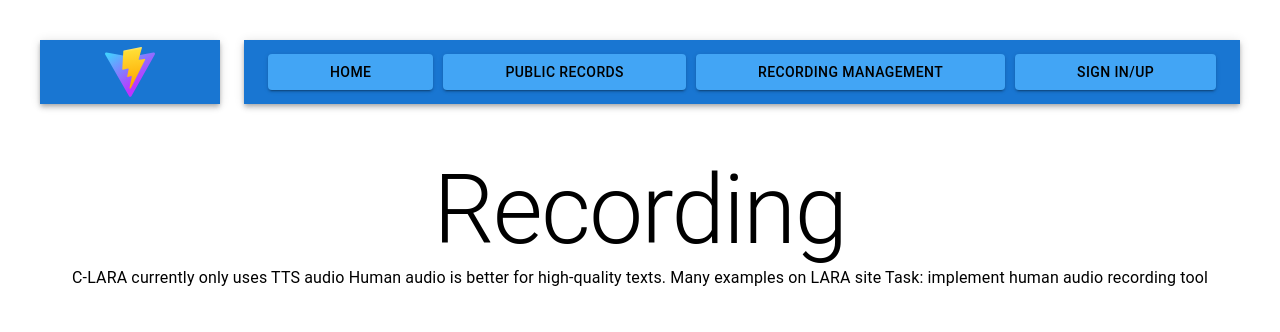
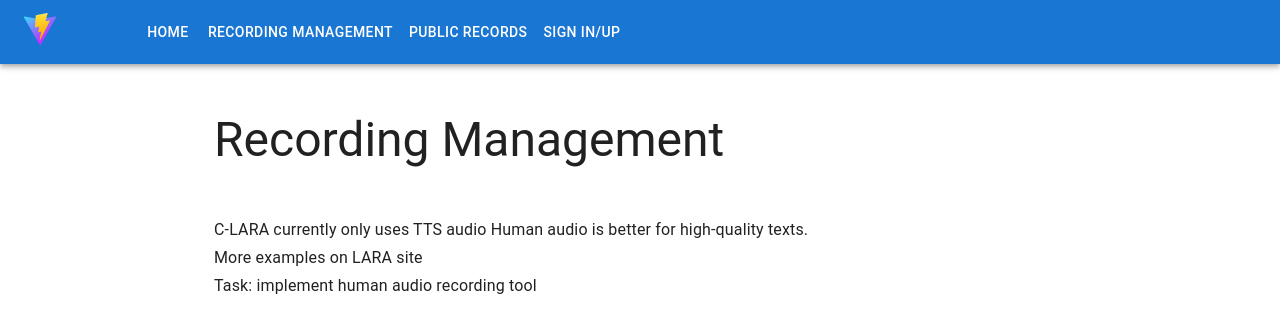
Before and after one commit to NoahELE/IT-Project-Team-Recording, a React (Vite) app in the folder web/: page / in a window 1280 px wide. Shown: the top 332 px of the page. Built offline with nearby package versions, Linux system fonts and the light colour scheme.

Commit message:
refactor: improve the page structure

```diff
--- a/web/src/App.tsx
+++ b/web/src/App.tsx
@@ -1,21 +1,32 @@
-import {BrowserRouter as Router, Route, Routes} from 'react-router-dom';
-import HeaderView from './views/HeaderView.tsx';
-import Home from './views/HomeView';
-import SigninView from "./views/SigninView.tsx";
+import { CssBaseline } from '@mui/material';
+import {
+  Route,
+  RouterProvider,
+  createBrowserRouter,
+  createRoutesFromElements,
+} from 'react-router-dom';
+import HomeView from './views/HomeView';
+import RecordingView from './views/RecordingView';
+import RootView from './views/RootView';
+import SigninView from './views/SigninView';
+
+const router = createBrowserRouter(
+  createRoutesFromElements(
+    <Route element={<RootView />}>
+      <Route index element={<HomeView />} />
+      <Route path="/recording" element={<RecordingView />} />
+      {/* TODO */}
+      <Route path="/public" element={<>NOT IMPLEMENTED YET!!!</>} />
+      <Route path="/signin" element={<SigninView />} />
+    </Route>
+  )
+);
 
 export default function App() {
-    return (
-        <Router>
-            <div>
-                <HeaderView/>
-
-                <div style={{marginTop: '50px'}}>
-                    <Routes>
-                        <Route path="/" element={<Home/>}/>
-                        <Route path="/user" element={<SigninView/>}/>
-                    </Routes>
-                </div>
-            </div>
-        </Router>
-    );
+  return (
+    <>
+      <CssBaseline />
+      <RouterProvider router={router} />
+    </>
+  );
 }
--- /dev/null
+++ b/web/src/components/Header.tsx
@@ -0,0 +1,27 @@
+import { AppBar, Box, Button, Toolbar } from '@mui/material';
+import { useNavigate } from 'react-router-dom';
+
+export default function Header() {
+  const navigate = useNavigate();
+  return (
+    <AppBar position="static" color="primary">
+      <Toolbar>
+        <Box sx={{ marginRight: '5rem' }}>
+          <img src="/vite.svg" alt="LOGO" />
+        </Box>
+        <Button color="inherit" onClick={() => navigate('/')}>
+          Home
+        </Button>
+        <Button color="inherit" onClick={() => navigate('/recording')}>
+          Recording Management
+        </Button>
+        <Button color="inherit" onClick={() => navigate('/public')}>
+          Public Records
+        </Button>
+        <Button color="inherit" onClick={() => navigate('/signin')}>
+          Sign in/up
+        </Button>
+      </Toolbar>
+    </AppBar>
+  );
+}
--- a/web/src/index.css
+++ /dev/null
@@ -1,6 +0,0 @@
-#root {
-  max-width: 100rem;
-  margin: 0 auto;
-  padding: 2rem;
-  text-align: center;
-}
--- a/web/src/main.tsx
+++ b/web/src/main.tsx
@@ -1,7 +1,6 @@
 import React from 'react';
 import ReactDOM from 'react-dom/client';
 import App from './App.tsx';
-import './index.css';
 
 ReactDOM.createRoot(document.getElementById('root')!).render(
   <React.StrictMode>
--- a/web/src/views/HeaderView.tsx
+++ /dev/null
@@ -1,33 +0,0 @@
-import {Link} from 'react-router-dom';
-import AppBar from '@mui/material/AppBar';
-import Toolbar from '@mui/material/Toolbar';
-import Button from '@mui/material/Button';
-
-export default function HeaderView() {
-    return (
-        <div style={{display: 'flex', justifyContent: 'space-between', width: '100%'}}>
-            <AppBar position="static" color="primary" style={{flexGrow: 3, maxWidth: '15%'}}>
-                <Toolbar style={{justifyContent: 'center'}}>
-                    <img src="/vite.svg" alt="LOGO" style={{height: '50px'}}/>
-                </Toolbar>
-            </AppBar>
-
-            <AppBar position="static" color="primary" style={{flexGrow: 3, maxWidth: '83%'}}>
-                <Toolbar style={{justifyContent: 'center'}}>
-                    <div style={{display: 'flex', gap: '10px', width: '100%'}}>
-                        <Button variant="contained" color="primary" component={Link} to="/"
-                                style={{flexGrow: 1, backgroundColor: '#42a5f5', color: 'black'}}>Home</Button>
-                        <Button variant="contained" color="primary" component={Link} to="/public"
-                                style={{flexGrow: 1, backgroundColor: '#42a5f5', color: 'black'}}>Public
-                            Records</Button>
-                        <Button variant="contained" color="primary" component={Link} to="/recordingManagement"
-                                style={{flexGrow: 1, backgroundColor: '#42a5f5', color: 'black'}}>Recording
-                            Management</Button>
-                        <Button variant="contained" color="primary" component={Link} to="/user"
-                                style={{flexGrow: 1, backgroundColor: '#42a5f5', color: 'black'}}>Sign in/up</Button>
-                    </div>
-                </Toolbar>
-            </AppBar>
-        </div>
-    );
-}
--- a/web/src/views/HomeView.tsx
+++ b/web/src/views/HomeView.tsx
@@ -1,11 +1,17 @@
-import {Typography} from "@mui/material";
+import { Container, Typography } from '@mui/material';
 
 export default function HomeView() {
-    return (
-        <div>
-            <Typography variant="h1">Recording</Typography>
-            <Typography variant="body1">C-LARA currently only uses TTS audio Human audio is better for high-quality
-                texts. Many examples on LARA site Task: implement human audio recording tool</Typography>
-        </div>
-    );
+  return (
+    <Container maxWidth="md">
+      <Typography variant="h3" sx={{ marginBottom: '3rem' }}>
+        Recording Management
+      </Typography>
+      <Typography variant="subtitle1">
+        C-LARA currently only uses TTS audio Human audio is better for
+        high-quality texts. <br />
+        More examples on LARA site <br />
+        Task: implement human audio recording tool
+      </Typography>
+    </Container>
+  );
 }
--- a/web/src/views/RecordingView.tsx
+++ b/web/src/views/RecordingView.tsx
@@ -1,7 +1,7 @@
 import { useEffect, useState } from 'react';
 import { useReactMediaRecorder } from 'react-media-recorder';
 
-export default function Record() {
+export default function RecordingView() {
   const { status, startRecording, stopRecording, mediaBlobUrl } =
     useReactMediaRecorder({ audio: true });
 
--- /dev/null
+++ b/web/src/views/RootView.tsx
@@ -0,0 +1,13 @@
+import { Outlet } from 'react-router-dom';
+import Header from '../components/Header';
+
+export default function RootView() {
+  return (
+    <>
+      <Header />
+      <div style={{ marginTop: '3rem' }}>
+        <Outlet />
+      </div>
+    </>
+  );
+}
--- a/web/src/views/SigninView.tsx
+++ b/web/src/views/SigninView.tsx
@@ -1,9 +1,9 @@
-import Record from './RecordingView.tsx';
+import RecordingView from './RecordingView.tsx';
 
 export default function SigninView() {
-    return (
-        <>
-            <Record/>
-        </>
-    );
+  return (
+    <>
+      <RecordingView />
+    </>
+  );
 }
```
Also changed, not shown: web/src/components/HeaderOld.tsx (added, +89 -0 lines).
